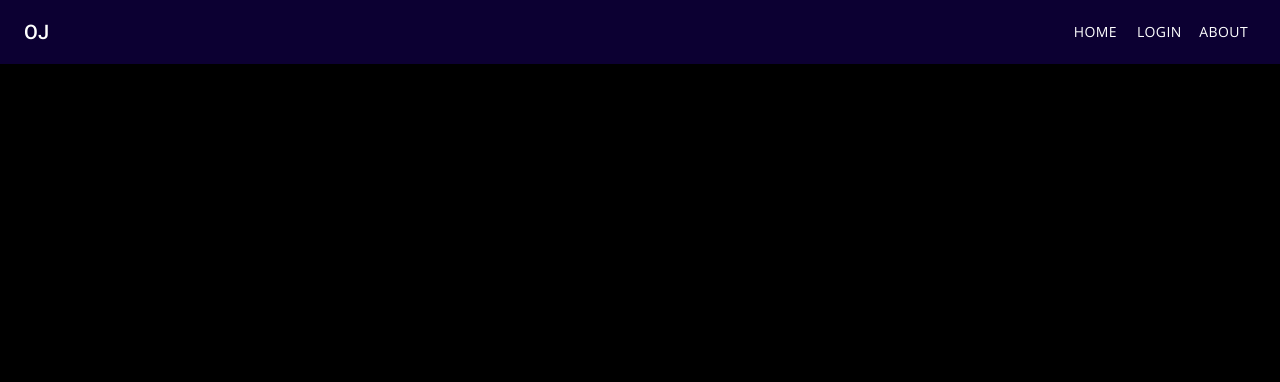
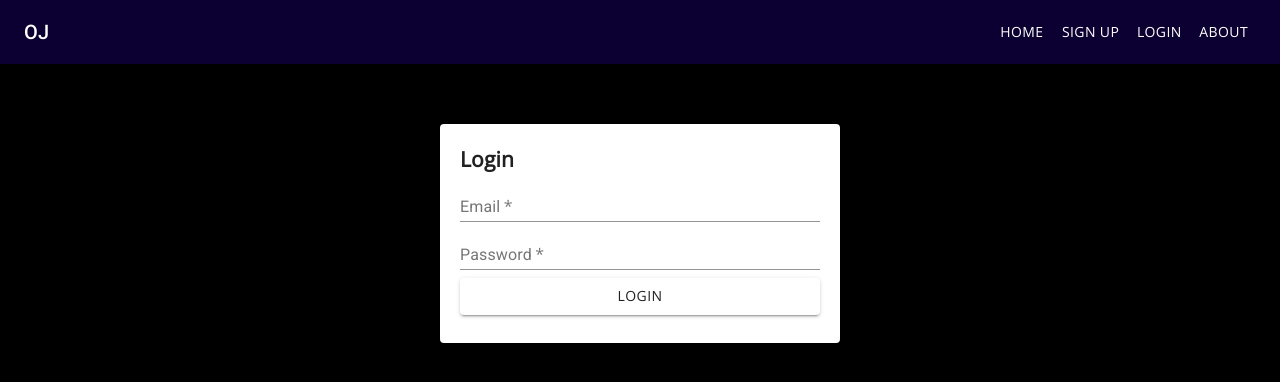
Before and after one commit to rjawesome/Infinity-Judge, a React (Create React App) app in the folder client/: page /login in a window 1280 px wide. Shown: the top 382 px of the page. Built offline with nearby package versions, Linux system fonts and the light colour scheme; no server answers.

Commit message:
firebase connect

```diff
--- a/client/package.json
+++ b/client/package.json
@@ -12,6 +12,7 @@
     "react-dom": "^17.0.2",
     "react-router-dom": "^5.2.0",
     "react-scripts": "4.0.3",
+    "uuid": "^8.3.2",
     "web-vitals": "^1.1.2"
   },
   "scripts": {
@@ -42,6 +43,7 @@
     "@types/node": "^15.12.5",
     "@types/react": "^17.0.11",
     "@types/react-dom": "^17.0.8",
-    "@types/react-router-dom": "^5.1.7"
+    "@types/react-router-dom": "^5.1.7",
+    "@types/uuid": "^8.3.0"
   }
 }
--- a/client/src/App.tsx
+++ b/client/src/App.tsx
@@ -22,6 +22,9 @@ function App() {
           <Route exact path="/signup">
             <Signup type={"signup"} />
           </Route>
+          <Route exact path="/login">
+            <Signup type={"login"} />
+          </Route>
           <Route exact path="/about">
             <About />
           </Route>
--- a/client/src/components/Navbar.tsx
+++ b/client/src/components/Navbar.tsx
@@ -1,9 +1,13 @@
 import { AppBar, Toolbar, Typography, Button } from "@material-ui/core"
 import useStyles from "../styles"
 import { Link } from "@material-ui/core"
+import { useAuthState, signOut } from "../firebase"
+import React from "react"
+import { useEffect } from "react"
 
 const Navbar = () => {
   const classes = useStyles()
+  const [user, loading] = useAuthState()
 
   return (
     <AppBar className={classes.appBar} position="static">
@@ -14,9 +18,21 @@ const Navbar = () => {
         <Button color="primary">
           <Link href="/">Home</Link>
         </Button>
-        <Button color="primary">
-          <Link href="/signup">Login</Link>
-        </Button>
+        {!user && (
+          <React.Fragment>
+            <Button color="primary">
+              <Link href="/signup">Sign up</Link>
+            </Button>
+            <Button color="primary">
+              <Link href="/login">Login</Link>
+            </Button>
+          </React.Fragment>
+        )}
+        {user && (
+          <Button color="primary" onClick={signOut}>
+            Logout
+          </Button>
+        )}
         <Button color="primary">
           <Link href="/about">About</Link>
         </Button>
--- a/client/src/components/Signup.tsx
+++ b/client/src/components/Signup.tsx
@@ -1,5 +1,5 @@
 import { useEffect, useState } from "react"
-import { useAuthState } from "../firebase"
+import { useAuthState, signUp, signIn } from "../firebase"
 import Loading from "./Loading"
 import { Grid, Paper, Avatar, TextField, Button } from "@material-ui/core"
 import useStyles from "../styles"
@@ -13,15 +13,23 @@ const Signup = ({ type }: LoginFormProps) => {
   const [handle, setHandle] = useState("")
   const [email, setEmail] = useState("")
   const [password, setPassword] = useState("")
+  const [signupLoading, setSignupLoading] = useState(false)
   const classes = useStyles()
 
   useEffect(() => {
     if (user) {
+      window.location.href = "/"
     }
   }, [user])
 
-  const handleSubmit = () => {
-    console.log("submitted")
+  const handleSubmit = async () => {
+    setSignupLoading(true)
+    if (type === "signup") {
+      await signUp(email, password, handle)
+    } else {
+      await signIn(email, password)
+    }
+    setSignupLoading(false)
   }
 
   return (
@@ -60,6 +68,7 @@ const Signup = ({ type }: LoginFormProps) => {
                 required
               />
               <Button
+                {...(signupLoading ? { disabled: true } : { disabled: false })}
                 onClick={handleSubmit}
                 className={classes.signupButton}
                 type="submit"
@@ -73,14 +82,6 @@ const Signup = ({ type }: LoginFormProps) => {
           </Grid>
         )}
       </div>
-
-      {/* <script src="https://www.gstatic.com/firebasejs/8.6.8/firebase-app.js"></script>
-      <script src="https://www.gstatic.com/firebasejs/8.6.8/firebase-auth.js"></script>
-      <script src="https://www.gstatic.com/firebasejs/8.6.8/firebase-firestore.js"></script>
-
-      <script src="../firebase/config.js"></script>
-      <script src="../firebase/index.js"></script>
-      <script src="../firebase/auth.js"></script> */}
     </div>
   )
 }
--- a/client/src/firebase/index.ts
+++ b/client/src/firebase/index.ts
@@ -1,6 +1,5 @@
 import "firebase/auth"
 import "firebase/firestore"
-
 import firebase from "firebase/app"
 import { useEffect, useState } from "react"
 
@@ -26,11 +25,15 @@ export const signUp = async (
   handle: string
 ) => {
   const { user } = await auth.createUserWithEmailAndPassword(email, password)
-  db.collection("users").doc("uid").set({ handle, problems: {} })
+  db.collection("users").doc(user?.uid).set({ handle, problems: {} })
 }
 
 export const signIn = async (email: string, password: string) => {
   await auth.signInWithEmailAndPassword(email, password)
+}
+
+export const signOut = async () => {
+  await auth.signOut()
 }
 
 export const useAuthState = (): [firebase.User | null, boolean] => {
```
Also changed, not shown: 1 other file (tests, documents, lock files or other folders).
